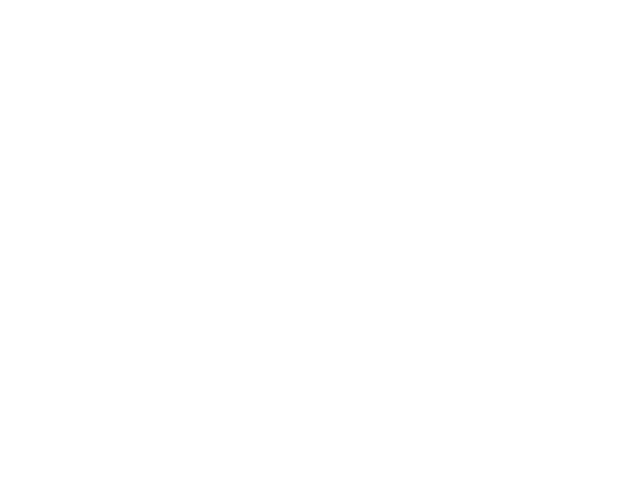
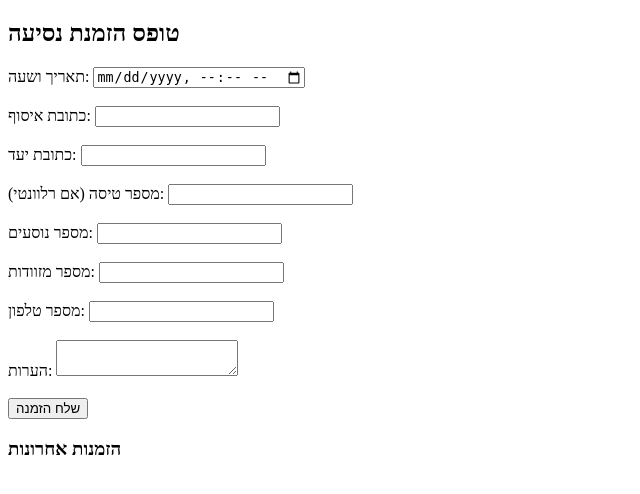
Before and after one commit to uviptaxi/Taxi-booking-app, a Flask app: page / in a window 1280 px wide. Before the commit the part shown is empty. Shown: the top 494 px of the page, without its empty margins (0-640 px from the left). Run offline with Flask 3, Linux system fonts and the light colour scheme.

Commit message:
Add files via upload

```diff
--- a/templates/index.html
+++ b/templates/index.html
@@ -0,0 +1,45 @@
+<!DOCTYPE html>
+<html lang="he">
+<head>
+    <meta charset="UTF-8">
+    <meta name="viewport" content="width=device-width, initial-scale=1.0">
+    <title>הזמנת נסיעה</title>
+</head>
+<body>
+    <h2>טופס הזמנת נסיעה</h2>
+    <form method="post">
+        <label>תאריך ושעה:</label>
+        <input type="datetime-local" name="datetime" required><br><br>
+
+        <label>כתובת איסוף:</label>
+        <input type="text" name="pickup_address" required><br><br>
+
+        <label>כתובת יעד:</label>
+        <input type="text" name="dropoff_address" required><br><br>
+
+        <label>מספר טיסה (אם רלוונטי):</label>
+        <input type="text" name="flight_number"><br><br>
+
+        <label>מספר נוסעים:</label>
+        <input type="number" name="passengers" required><br><br>
+
+        <label>מספר מזוודות:</label>
+        <input type="number" name="suitcases" required><br><br>
+
+        <label>מספר טלפון:</label>
+        <input type="tel" name="phone" required><br><br>
+
+        <label>הערות:</label>
+        <textarea name="notes"></textarea><br><br>
+
+        <button type="submit">שלח הזמנה</button>
+    </form>
+
+    <h3>הזמנות אחרונות</h3>
+    <ul>
+        {% for order in orders %}
+        <li>{{ order["תאריך ושעה"] }} - {{ order["כתובת איסוף"] }} -> {{ order["כתובת יעד"] }}</li>
+        {% endfor %}
+    </ul>
+</body>
+</html>
```
